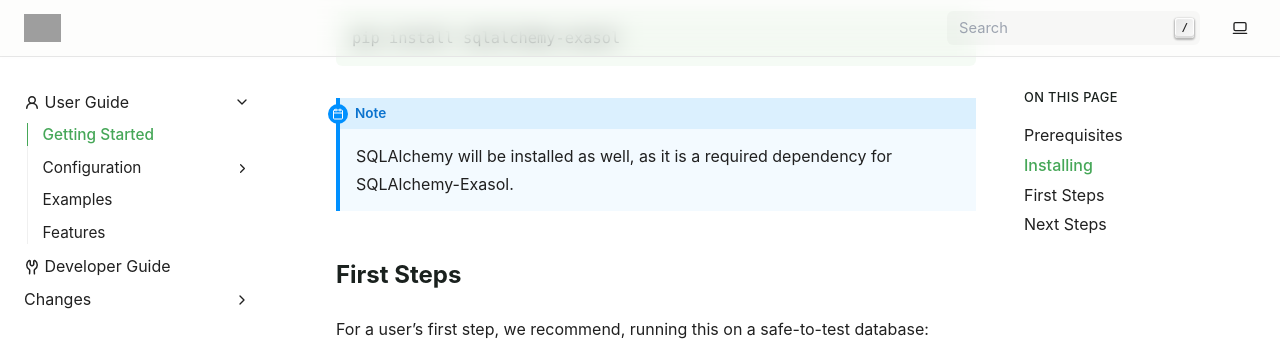
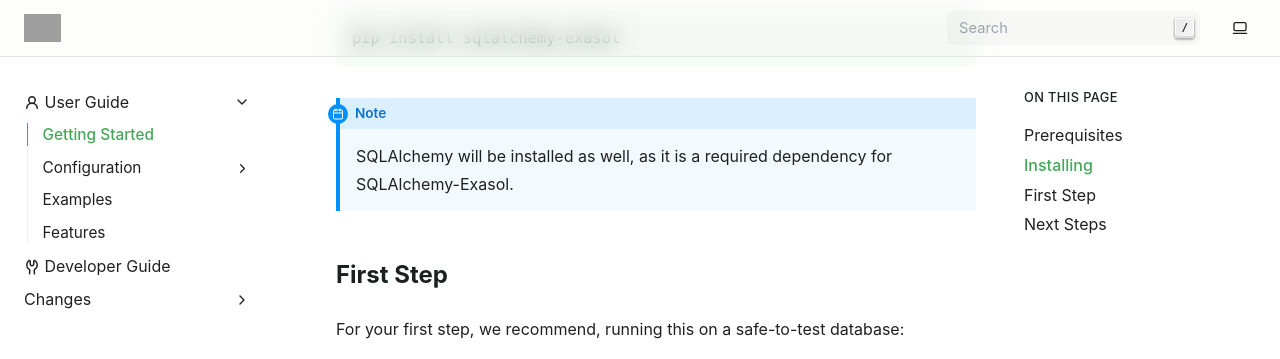
Before and after one commit to exasol/sqlalchemy-exasol, a Sphinx documentation site: the page built from doc/user_guide/getting_started.rst, in a window 1280 px wide and 900 px high, scrolled down 525 px, cut to the strip 0-359 px from the top of the window. Built offline with Sphinx 7.4.7, drawn with Linux system fonts in a browser that asks for light colours; grey boxes are pictures that could not be loaded.

Commit message:
Minor fixes

```diff
--- a/doc/user_guide/getting_started.rst
+++ b/doc/user_guide/getting_started.rst
@@ -25,10 +25,10 @@
 
     SQLAlchemy will be installed as well, as it is a required dependency for SQLAlchemy-Exasol.
 
-First Steps
------------
+First Step
+----------
 
-For a user's first step, we recommend, running this on a safe-to-test database:
+For your first step, we recommend, running this on a safe-to-test database:
 
 .. literalinclude:: ../../examples/getting_started/0_test_first_connection.py
        :language: python3
--- a/doc/user_guide/index.rst
+++ b/doc/user_guide/index.rst
@@ -5,6 +5,7 @@
 
 .. toctree::
     :maxdepth: 2
+    :hidden:
 
     getting_started
     configuration/index
```
Also changed, not shown: doc/user_guide/examples/index.rst (+4 -3 lines).
